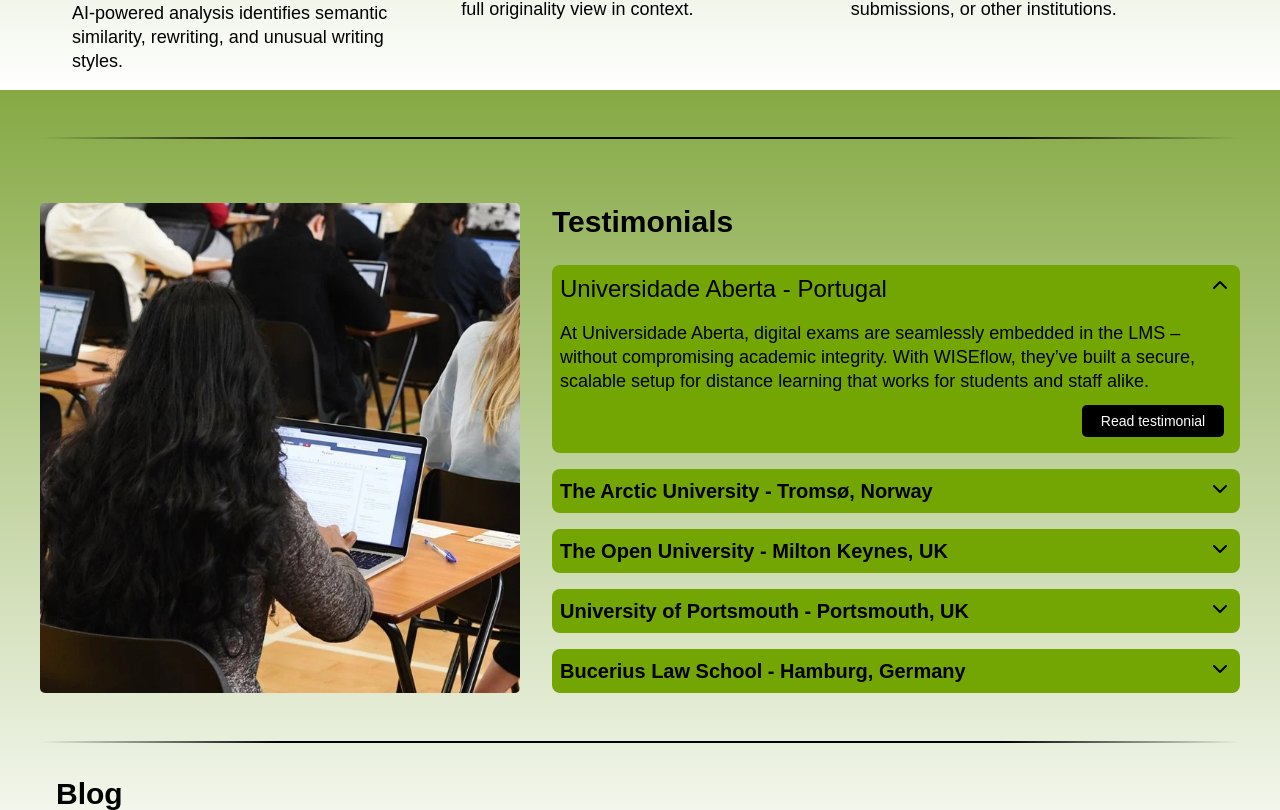
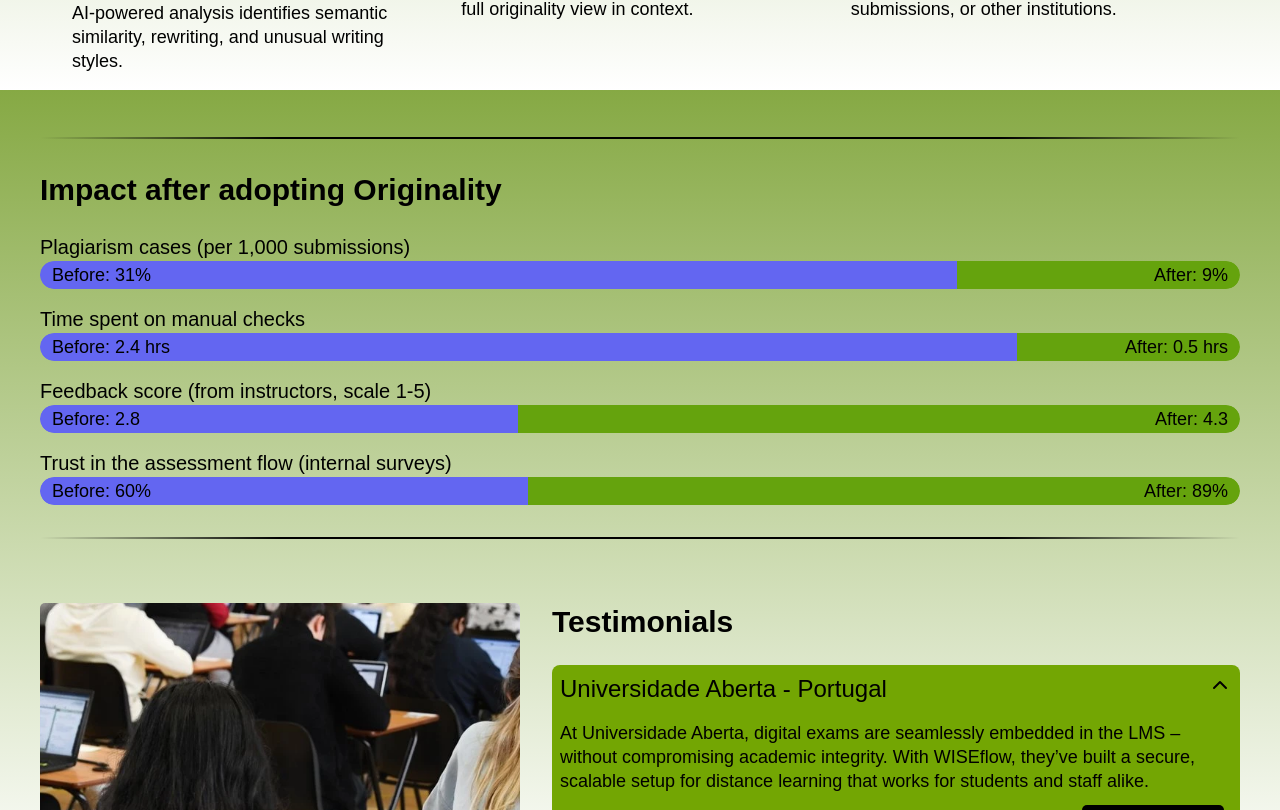
Before and after one commit to Rafy01/uniwise_originality, a React (Vite) app: page /originality in a window 1280 px wide. Shown: the part 710-1520 px from the top of the page. Built offline with nearby package versions, Linux system fonts and the light colour scheme.

Commit message:
feat: enhance accessibility and structure in Originality page; add alt text and new USP section

```diff
--- a/src/Pages/Originality/Originality.css
+++ b/src/Pages/Originality/Originality.css
@@ -16,15 +16,15 @@
   display: grid;
   grid-template-columns: repeat(auto-fit, minmax(260px, 1fr));
   gap: 2rem;
-  padding: 4rem 0;
+  padding-top: 2rem;
 }
-section {
-  padding: 2rem 1rem;
-}
+
 
 .blog-section {
   max-width: 1200px;
   margin-inline: auto;
+  padding: 2rem 0;
+
 }
 .usp-section {
   max-width: 1200px;
@@ -156,6 +156,12 @@
   flex-direction: column;
   gap: 1.5rem;
 }
+.testimonials-section{
+  padding: 2rem;
+  margin: 0 auto;
+  max-width: 1200px;
+  max-width: fit-content;
+}
 
 /* Mobile stack */
 @media (max-width: 850px) {
--- a/src/Pages/Originality/Originality.tsx
+++ b/src/Pages/Originality/Originality.tsx
@@ -67,7 +67,7 @@
 
           <img
             src="/hero_image.webp"
-            alt=""
+            alt="Adminstratir using WISEflow Originality"
             aria-hidden="true"
             className="hero-bg"
           />
@@ -105,6 +105,40 @@
           <Usp />
         </section>
 
+        <SectionSplitter />
+
+        <section
+          aria-label="Unique selling points"
+          id="usp-section"
+          className="usp-section"
+          tabIndex={0}
+        >
+        <ProgressBar
+          title="Impact after adopting Originality"
+          items={[
+            {
+              label: "Plagiarism cases (per 1,000 submissions)",
+              before: { value: 31, display: "31%" },
+              after: { value: 9, display: "9%" },
+            },
+            {
+              label: "Time spent on manual checks",
+              before: { value: 2.4, display: "2.4 hrs" },
+              after: { value: 0.5, display: "0.5 hrs" },
+            },
+            {
+              label: "Feedback score (from instructors, scale 1-5)",
+              before: { value: 2.8, display: "2.8" },
+              after: { value: 4.3, display: "4.3" },
+            },
+            {
+              label: "Trust in the assessment flow (internal surveys)",
+              before: { value: 60, display: "60%" },
+              after: { value: 89, display: "89%" },
+            },
+          ]}
+          />
+        </section>
         <SectionSplitter />
 
         {/* Testimonials Section */}
@@ -147,7 +181,6 @@
         <section
           id="blog-section"
           className="blog-section"
-          aria-labelledby="blog"
           tabIndex={0}
         >
           <Typography variant="h2" id="blog-heading" className="blog-heading">
```
